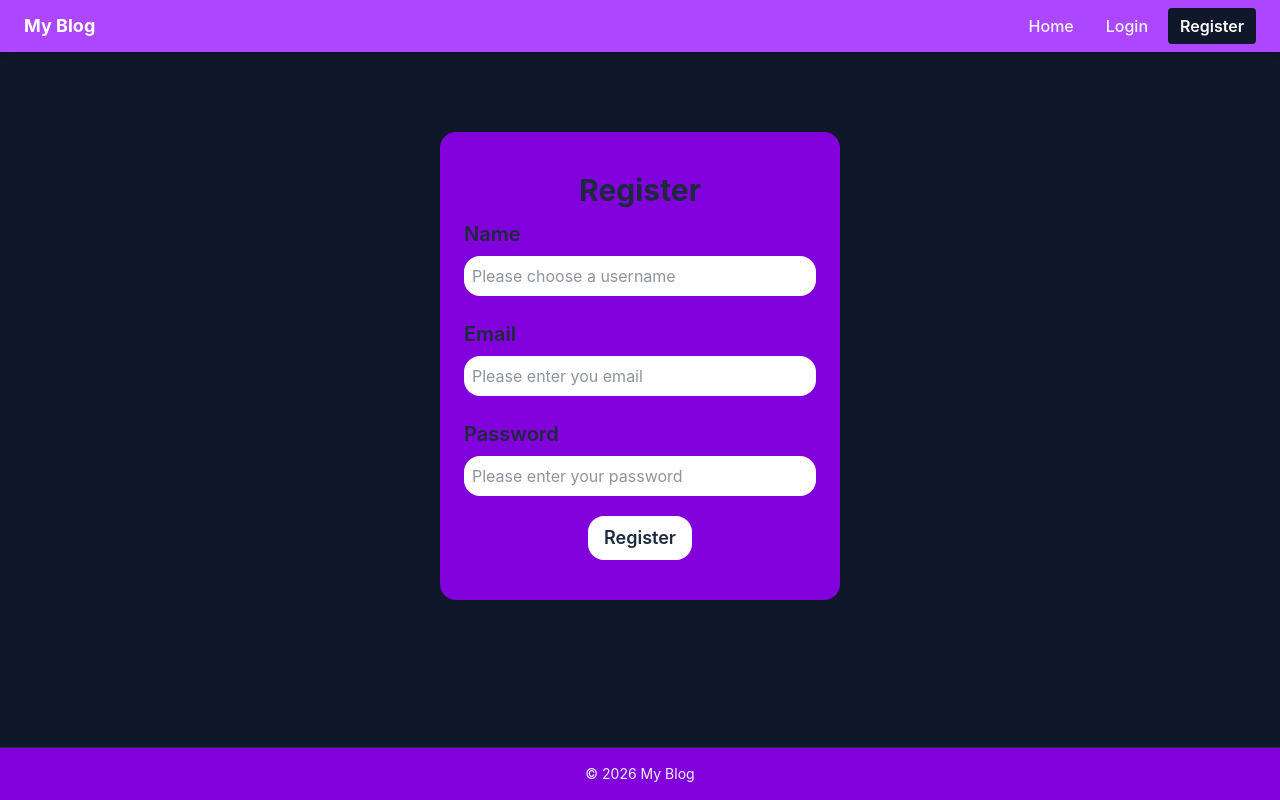
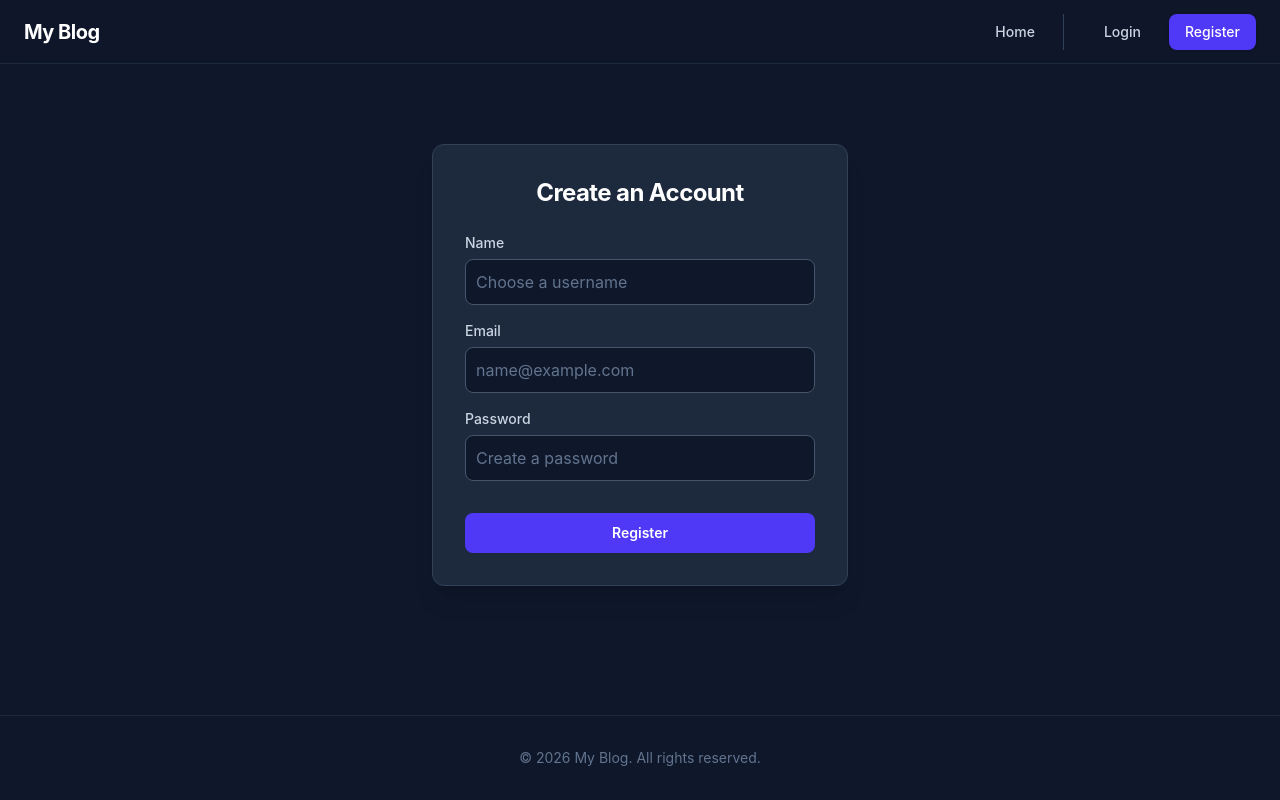
Before and after one commit to KhuramMirza/blog-api-client, a React (Vite) app: page /register in a window 1280 px wide. Built offline with nearby package versions, Linux system fonts and the light colour scheme; no server answers.

Commit message:
fix: redesign the whole ui

```diff
--- a/src/components/Layout.jsx
+++ b/src/components/Layout.jsx
@@ -4,10 +4,10 @@ import Footer from "./ui/Footer.jsx";
 
 function Layout() {
   return (
-    <div className="flex min-h-screen flex-col bg-slate-900 text-white">
+    <div className="flex min-h-screen flex-col bg-slate-900 font-sans text-slate-100 selection:bg-indigo-500/30">
       <Navbar />
 
-      <main className="flex-1">
+      <main className="flex-1 pb-12">
         <Outlet />
       </main>
 
--- a/src/components/ui/AuthLink.jsx
+++ /dev/null
@@ -1,20 +0,0 @@
-import { Link } from "react-router";
-
-const AuthLinks = () => (
-  <div className="flex items-center gap-2">
-    <Link
-      to="/login"
-      className="rounded px-3 py-1.5 font-medium text-slate-100 transition-colors hover:bg-purple-600/50"
-    >
-      Login
-    </Link>
-    <Link
-      to="/register"
-      className="rounded bg-slate-900 px-3 py-1.5 font-semibold text-white transition-colors hover:bg-slate-800"
-    >
-      Register
-    </Link>
-  </div>
-);
-
-export default AuthLinks;
--- /dev/null
+++ b/src/components/ui/AuthLinks.jsx
@@ -0,0 +1,20 @@
+import { Link } from "react-router";
+
+const AuthLinks = () => (
+  <div className="flex items-center gap-3">
+    <Link
+      to="/login"
+      className="rounded-lg px-4 py-2 text-sm font-medium text-slate-300 transition-colors hover:bg-slate-800 hover:text-white"
+    >
+      Login
+    </Link>
+    <Link
+      to="/register"
+      className="rounded-lg bg-indigo-600 px-4 py-2 text-sm font-medium text-white shadow-sm transition-colors hover:bg-indigo-700"
+    >
+      Register
+    </Link>
+  </div>
+);
+
+export default AuthLinks;
--- a/src/components/ui/Footer.jsx
+++ b/src/components/ui/Footer.jsx
@@ -1,7 +1,7 @@
 const Footer = () => {
   return (
-    <footer className="border-t border-slate-800 bg-purple-700 py-4 text-center text-sm text-slate-100">
-      <p>© 2026 My Blog</p>
+    <footer className="border-t border-slate-800 bg-slate-900 py-8 text-center text-sm text-slate-500">
+      <p>© {new Date().getFullYear()} My Blog. All rights reserved.</p>
     </footer>
   );
 };
--- a/src/components/ui/NavLinks.jsx
+++ b/src/components/ui/NavLinks.jsx
@@ -1,4 +1,3 @@
-// components/ui/NavLinks.jsx
 import { Link } from "react-router";
 
 const navLinks = [{ to: "/", title: "Home" }];
@@ -9,7 +8,7 @@ const NavLinks = () => (
       <Link
         key={link.title}
         to={link.to}
-        className="rounded px-3 py-1.5 font-medium text-slate-100 transition-colors hover:bg-purple-600/50"
+        className="rounded-lg px-3 py-2 text-sm font-medium text-slate-300 transition-colors hover:bg-slate-800 hover:text-white"
       >
         {link.title}
       </Link>
--- a/src/components/ui/Navbar.jsx
+++ b/src/components/ui/Navbar.jsx
@@ -2,19 +2,24 @@ import { Link, useRouteLoaderData } from "react-router";
 
 import NavLinks from "./NavLinks.jsx";
 import UserMenu from "./UserMenu.jsx";
-import AuthLinks from "./AuthLink.jsx";
+import AuthLinks from "./AuthLinks.jsx";
 
 const Navbar = () => {
   const user = useRouteLoaderData("root");
 
   return (
-    <nav className="flex h-[7%] w-full items-center justify-between bg-purple-500 px-6 py-2 shadow-md">
-      <Link to="/" className="text-lg font-bold text-white">
+    <nav className="sticky top-0 z-50 flex h-16 w-full items-center justify-between border-b border-slate-800 bg-slate-900/80 px-6 backdrop-blur-md">
+      <Link
+        to="/"
+        className="text-xl font-bold tracking-tight text-white transition-colors hover:text-indigo-400"
+      >
         My Blog
       </Link>
 
-      <div className="flex items-center gap-2">
-        <NavLinks />
+      <div className="flex items-center gap-4">
+        <div className="mr-2 hidden gap-1 border-r border-slate-700 pr-4 md:flex">
+          <NavLinks />
+        </div>
         {user ? <UserMenu user={user} /> : <AuthLinks />}
       </div>
     </nav>
--- a/src/components/ui/UserMenu.jsx
+++ b/src/components/ui/UserMenu.jsx
@@ -2,9 +2,9 @@ import { UserCircle } from "lucide-react";
 import LogoutButton from "../../features/auth/components/LogoutButton.jsx";
 
 const UserMenu = ({ user }) => (
-  <div className="flex items-center gap-3">
-    <span className="flex items-center gap-1.5 font-medium text-slate-100">
-      <UserCircle size={18} />
+  <div className="flex items-center gap-4">
+    <span className="flex items-center gap-2 text-sm font-medium text-slate-200">
+      <UserCircle size={20} className="text-slate-400" />
       {user.name}
     </span>
     <LogoutButton />
--- a/src/features/auth/components/LoginForm.jsx
+++ b/src/features/auth/components/LoginForm.jsx
@@ -31,38 +31,50 @@ const LoginForm = () => {
   };
 
   return (
+    <div className="mx-auto mt-20 w-full max-w-md px-4">
       <form
         onSubmit={handleSubmit(onSubmit)}
-      className="mt-20 flex w-100 flex-col items-center justify-center rounded-2xl bg-purple-700 px-4 py-10 text-slate-800"
+        className="flex flex-col rounded-xl border border-slate-700 bg-slate-800 p-8 shadow-xl"
       >
-      <h1 className="text-3xl font-bold">Login</h1>
-      <div className="w-full">
-        <div className="flex flex-col gap-2 px-2 py-3">
-          <label htmlFor="email" className="text-xl font-semibold">
+        <h1 className="mb-6 text-center text-2xl font-bold tracking-tight text-white">
+          Welcome Back
+        </h1>
+
+        <div className="flex flex-col gap-4">
+          <div className="flex flex-col gap-1.5">
+            <label
+              htmlFor="email"
+              className="text-sm font-medium text-slate-300"
+            >
               Email
             </label>
             <input
               {...register("email")}
-            placeholder="Please enter you email"
-            className="rounded-2xl bg-white p-2"
+              placeholder="name@example.com"
+              className="rounded-lg border border-slate-600 bg-slate-900 p-2.5 text-white placeholder-slate-500 transition-colors focus:border-indigo-500 focus:ring-1 focus:ring-indigo-500 focus:outline-none"
             />
             {errors.email && (
-            <p className="font-semibold text-red-500">{errors.email.message}</p>
+              <p className="text-sm font-medium text-red-400">
+                {errors.email.message}
+              </p>
             )}
           </div>
 
-        <div className="flex flex-col gap-2 px-2 py-3">
-          <label htmlFor="password" className="text-xl font-semibold">
+          <div className="flex flex-col gap-1.5">
+            <label
+              htmlFor="password"
+              className="text-sm font-medium text-slate-300"
+            >
               Password
             </label>
             <input
               {...register("password")}
               type="password"
-            placeholder="Please enter your password"
-            className="rounded-2xl bg-white p-2"
+              placeholder="Enter your password"
+              className="rounded-lg border border-slate-600 bg-slate-900 p-2.5 text-white placeholder-slate-500 transition-colors focus:border-indigo-500 focus:ring-1 focus:ring-indigo-500 focus:outline-none"
             />
             {errors.password && (
-            <p className="font-semibold text-red-500">
+              <p className="text-sm font-medium text-red-400">
                 {errors.password.message}
               </p>
             )}
@@ -72,11 +84,12 @@ const LoginForm = () => {
         <button
           type="submit"
           disabled={isSubmitting}
-        className="mt-2 rounded-2xl bg-white px-4 py-2 text-lg font-semibold hover:cursor-pointer"
+          className="mt-8 w-full rounded-lg bg-indigo-600 px-4 py-2.5 text-sm font-semibold text-white transition-colors hover:bg-indigo-700 focus:ring-2 focus:ring-indigo-500 focus:ring-offset-2 focus:ring-offset-slate-800 focus:outline-none disabled:cursor-not-allowed disabled:opacity-50"
         >
-        {isSubmitting ? "Submitting..." : "Login"}
+          {isSubmitting ? "Signing in..." : "Sign in"}
         </button>
       </form>
+    </div>
   );
 };
 
--- a/src/features/auth/components/LogoutButton.jsx
+++ b/src/features/auth/components/LogoutButton.jsx
@@ -26,7 +26,7 @@ const LogoutButton = () => {
     <button
       onClick={handleLogout}
       disabled={isLoggingOut}
-      className="flex items-center gap-1.5 rounded px-3 py-1.5 font-medium text-slate-100 transition-colors hover:bg-purple-600/50 disabled:cursor-not-allowed disabled:opacity-50"
+      className="flex items-center gap-2 rounded-lg px-3 py-2 text-sm font-medium text-slate-400 transition-colors hover:bg-slate-800 hover:text-red-400 disabled:cursor-not-allowed disabled:opacity-50"
     >
       {isLoggingOut ? (
         <Loader2 size={16} className="animate-spin" />
--- a/src/features/auth/components/RegisterFrom.jsx
+++ b/src/features/auth/components/RegisterFrom.jsx
@@ -31,54 +31,69 @@ const RegisterForm = () => {
   };
 
   return (
+    <div className="mx-auto mt-20 w-full max-w-md px-4">
       <form
         onSubmit={handleSubmit(onSubmit)}
-      className="mt-20 flex w-100 flex-col items-center justify-center rounded-2xl bg-purple-700 px-4 py-10 text-slate-800"
+        className="flex flex-col rounded-xl border border-slate-700 bg-slate-800 p-8 shadow-xl"
       >
-      <h1 className="text-3xl font-bold">Register</h1>
-      <div className="w-full">
-        <div className="flex flex-col gap-2 px-2 py-3">
-          <label htmlFor="name" className="text-xl font-semibold">
+        <h1 className="mb-6 text-center text-2xl font-bold tracking-tight text-white">
+          Create an Account
+        </h1>
+
+        <div className="flex flex-col gap-4">
+          <div className="flex flex-col gap-1.5">
+            <label
+              htmlFor="name"
+              className="text-sm font-medium text-slate-300"
+            >
               Name
             </label>
             <input
               {...register("name")}
-            placeholder="Please choose a username"
-            className="rounded-2xl bg-white p-2"
+              placeholder="Choose a username"
+              className="rounded-lg border border-slate-600 bg-slate-900 p-2.5 text-white placeholder-slate-500 transition-colors focus:border-indigo-500 focus:ring-1 focus:ring-indigo-500 focus:outline-none"
             />
             {errors.username && (
-            <p className="font-semibold text-red-500">
+              <p className="text-sm font-medium text-red-400">
                 {errors.username.message}
               </p>
             )}
           </div>
 
-        <div className="flex flex-col gap-2 px-2 py-3">
-          <label htmlFor="email" className="text-xl font-semibold">
+          <div className="flex flex-col gap-1.5">
+            <label
+              htmlFor="email"
+              className="text-sm font-medium text-slate-300"
+            >
               Email
             </label>
             <input
               {...register("email")}
-            placeholder="Please enter you email"
-            className="rounded-2xl bg-white p-2"
+              placeholder="name@example.com"
+              className="rounded-lg border border-slate-600 bg-slate-900 p-2.5 text-white placeholder-slate-500 transition-colors focus:border-indigo-500 focus:ring-1 focus:ring-indigo-500 focus:outline-none"
             />
             {errors.email && (
-            <p className="font-semibold text-red-500">{errors.email.message}</p>
+              <p className="text-sm font-medium text-red-400">
+                {errors.email.message}
+              </p>
             )}
           </div>
 
-        <div className="flex flex-col gap-2 px-2 py-3">
-          <label htmlFor="password" className="text-xl font-semibold">
+          <div className="flex flex-col gap-1.5">
+            <label
+              htmlFor="password"
+              className="text-sm font-medium text-slate-300"
+            >
               Password
             </label>
             <input
               {...register("password")}
               type="password"
-            placeholder="Please enter your password"
-            className="rounded-2xl bg-white p-2"
+              placeholder="Create a password"
+              className="rounded-lg border border-slate-600 bg-slate-900 p-2.5 text-white placeholder-slate-500 transition-colors focus:border-indigo-500 focus:ring-1 focus:ring-indigo-500 focus:outline-none"
             />
             {errors.password && (
-            <p className="font-semibold text-red-500">
+              <p className="text-sm font-medium text-red-400">
                 {errors.password.message}
               </p>
             )}
@@ -88,11 +103,12 @@ const RegisterForm = () => {
         <button
           type="submit"
           disabled={isSubmitting}
-        className="mt-2 rounded-2xl bg-white px-4 py-2 text-lg font-semibold hover:cursor-pointer"
+          className="mt-8 w-full rounded-lg bg-indigo-600 px-4 py-2.5 text-sm font-semibold text-white transition-colors hover:bg-indigo-700 focus:ring-2 focus:ring-indigo-500 focus:ring-offset-2 focus:ring-offset-slate-800 focus:outline-none disabled:cursor-not-allowed disabled:opacity-50"
         >
-        {isSubmitting ? "Registering..." : "Register"}
+          {isSubmitting ? "Creating account..." : "Register"}
         </button>
       </form>
+    </div>
   );
 };
 
```
Lines whose indentation alone changed are shown as unchanged.
